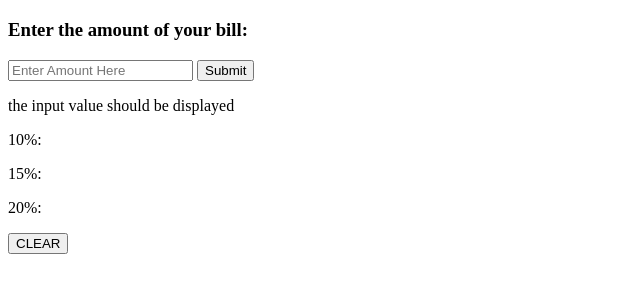
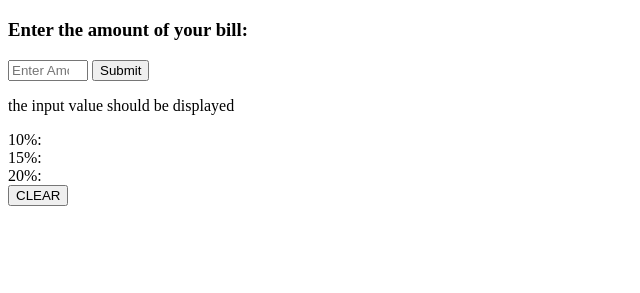
Before and after one commit to bmich22/tip-calculator, a plain HTML site: page index.html in a window 1280 px wide. Shown: the part 61-354 px from the top of the page, without its empty margins (0-640 px from the left). Drawn offline with Linux system fonts and the light colour scheme.

Commit message:
Change input type to number and add css style sheet

```diff
--- a/index.html
+++ b/index.html
@@ -3,6 +3,7 @@
 <head>
     <meta charset="UTF-8">
     <meta name="viewport" content="width=device-width, initial-scale=1.0">
+    <link rel="stylesheet" href="style.css">
     <title>Tip Calculator</title>
 </head>
 <body>
@@ -10,13 +11,14 @@
 
     <h3>Enter the amount of your bill:</h3>
 
-    <input id="input-box" type="text" placeholder="Enter Amount Here"/>
+    <input id="input-box" type="number" placeholder="Enter Amount Here" min="0" max="50000"/>
     <button id="submit-button" onclick="calculate()">Submit</button>
     <p id="restaurantBill">the input value should be displayed</p>
-    <p id="10Percent">10%:  </p>
-    <p id="15Percent">15%:  </p>
-    <p id="20Percent">20%:  </p>
+    <p class="text">10%:  </p><p id="10Percent" class="text">  </p><br>
+    <p class="text">15%:  </p><p id="15Percent" class="text">  </p><br>
+    <p class="text">20%:  </p><p id="20Percent" class="text">  </p><br>
     <button id="clear-button" onclick="clear()">CLEAR</button>
+
 
 
 <script src="script.js"></script>
--- a/style.css
+++ b/style.css
@@ -0,0 +1,3 @@
+.text {
+    display: inline;
+}
```
